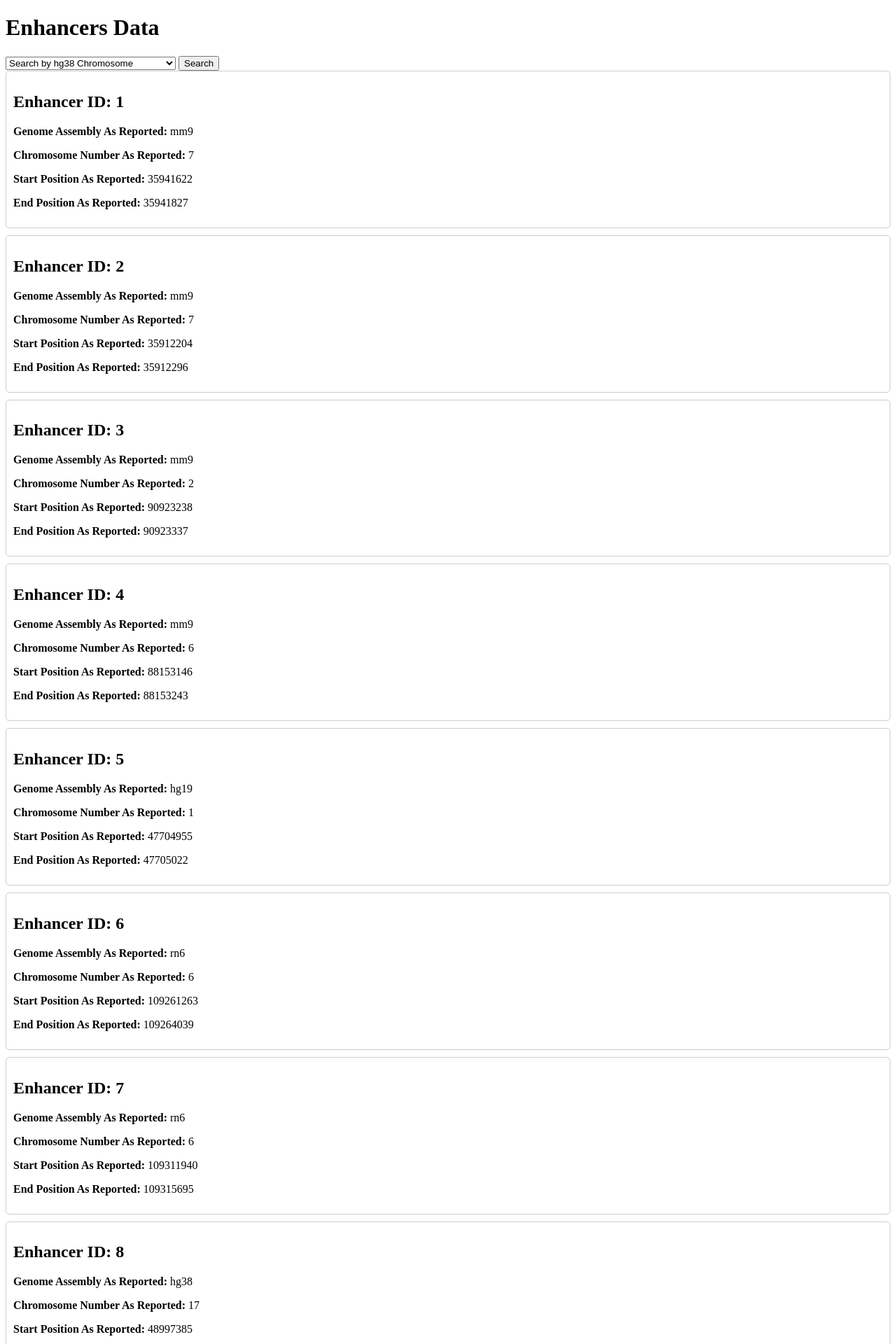
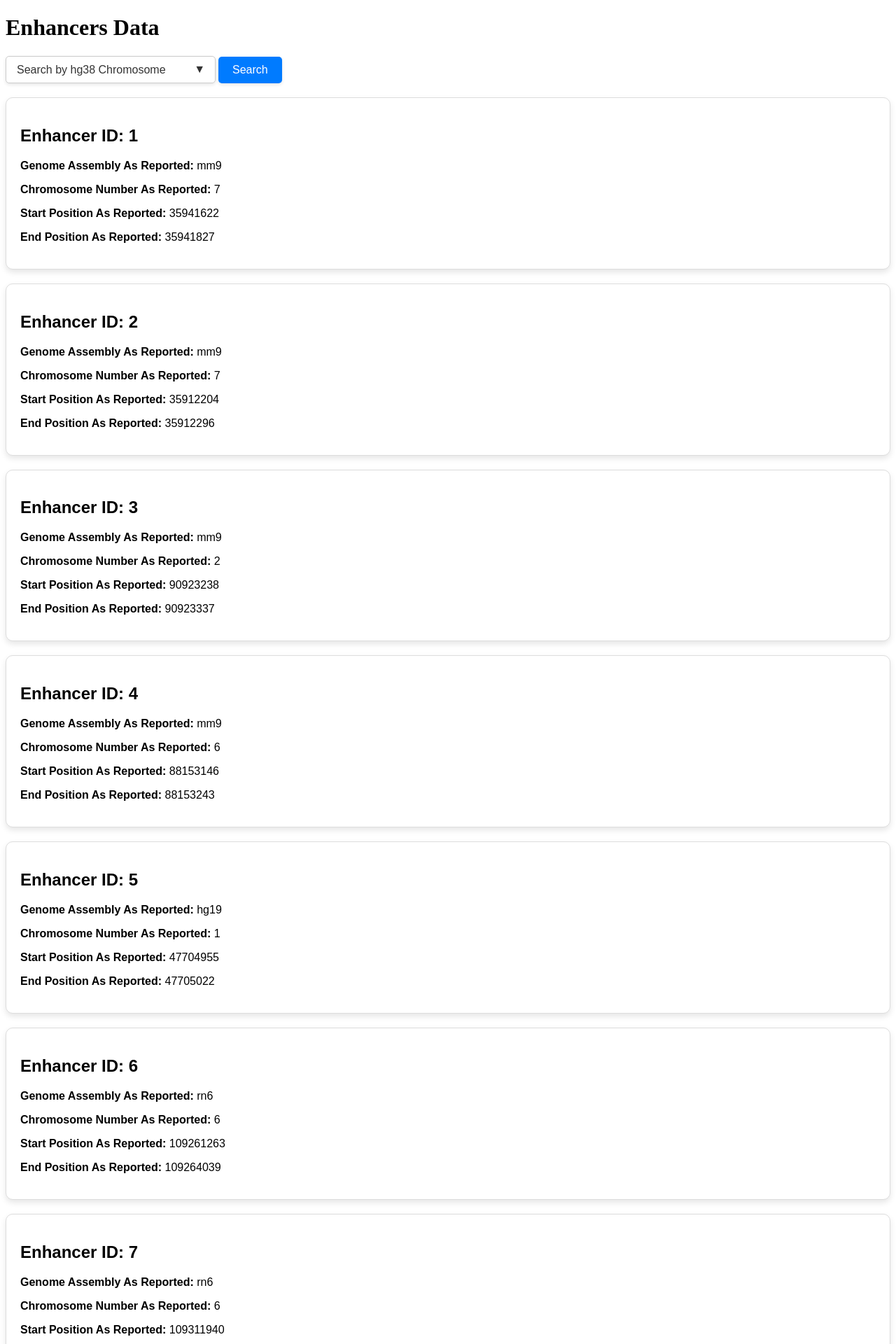
Before and after one commit to woonyee28/web-database, a Django app: page / in a window 1280 px wide. Shown: the top 1920 px of the page at 70% size. Run offline with Django 5.2, Linux system fonts and the light colour scheme; data comes from the database, SQL or seed files in the repository.

Commit message:
css first edit

```diff
--- a/database/templates/index.html
+++ b/database/templates/index.html
@@ -5,15 +5,109 @@
     <title>Enhancers Data</title>
     <!-- Add any necessary CSS styles for card layout -->
     <style>
-        .card {
+            .select-wrapper {
+            position: relative;
+            display: inline-block;
+            width: 100%;
+            max-width: 300px;
+            margin-bottom: 20px;
+        }
+
+        select {
+            appearance: none;
+            -webkit-appearance: none;
+            -moz-appearance: none;
+            width: 100%;
+            padding: 10px 15px;
             border: 1px solid #ccc;
             border-radius: 5px;
-            padding: 10px;
-            margin-bottom: 10px;
+            background-color: #fff;
+            font-size: 16px;
+            color: #333;
+            cursor: pointer;
+            transition: all 0.3s ease;
+            outline: none;
+            box-shadow: 0 2px 5px rgba(0, 0, 0, 0.1);
         }
+
+        select:hover, select:focus {
+            border-color: #007bff;
+            box-shadow: 0 3px 8px rgba(0, 123, 255, 0.3);
+        }
+
+        /* Adding a custom arrow for the select */
+        .select-wrapper::after {
+            content: '\25BC'; /* Downward arrow */
+            position: absolute;
+            top: 50%;
+            right: 15px;
+            transform: translateY(-50%);
+            pointer-events: none;
+            color: #333;
+            font-size: 16px;
+        }
+
+        .input-group {
+        display: flex;
+        flex-wrap: nowrap;
+        gap: 10px;
+        margin-bottom: 20px;
+    }
+
+        .input-group input[type="text"] {
+            width: 100%;
+            max-width: 300px;
+            padding: 10px 15px;
+            border: 1px solid #ccc;
+            border-radius: 5px;
+            background-color: #fff;
+            font-size: 16px;
+            color: #333;
+            outline: none;
+            box-shadow: 0 2px 5px rgba(0, 0, 0, 0.1);
+            transition: all 0.3s ease;
+        }
+
+        .input-group input[type="text"]:hover, .input-group input[type="text"]:focus {
+            border-color: #007bff;
+            box-shadow: 0 3px 8px rgba(0, 123, 255, 0.3);
+        }
+
+        .btn-search {
+            padding: 10px 20px;
+            border: none;
+            border-radius: 5px;
+            background-color: #007bff;
+            color: #fff;
+            font-size: 16px;
+            cursor: pointer;
+            margin-bottom: 20px;
+            transition: background-color 0.3s ease;
+            box-shadow: 0 2px 5px rgba(0, 0, 0, 0.1);
+        }
+
+        .btn-search:hover {
+            background-color: #0056b3;
+        }
+
+
+        .card {
+            border: 1px solid #ddd;
+            border-radius: 10px;
+            padding: 20px;
+            margin-bottom: 20px;
+            background-color: #fff;
+            box-shadow: 0 4px 8px rgba(0, 0, 0, 0.1);
+            transition: transform 0.3s ease, box-shadow 0.3s ease, background-color 0.3s ease;
+            font-family: 'Arial', sans-serif;
+        }
+
         .card:hover {
-            background-color: #f0f0f0; /* Add hover effect */
+            background-color: #f9f9f9;
+            box-shadow: 0 8px 16px rgba(0, 0, 0, 0.2);
+            transform: translateY(-5px);
         }
+
         #deco {
             text-decoration: none;
             color: inherit;
@@ -48,21 +142,23 @@
 
     <!-- Search bar -->
     <form action="" method="GET" class="search-bar">
-        <select name="search_type" id="search_type" onchange="updateSearchFields()">
-            <option value="hg38" {% if request.GET.search_type == 'hg38' %}selected{% endif %}>Search by hg38 Chromosome</option>
-            <option value="reported" {% if request.GET.search_type == 'reported' %}selected{% endif %}>Search by Chromosome as Reported</option>
-            <option value="target" {% if request.GET.search_type == 'target' %}selected{% endif %}>Search by Target</option>
-        </select>
+        <div class="select-wrapper">
+            <select name="search_type" id="search_type" onchange="updateSearchFields()">
+                <option value="hg38" {% if request.GET.search_type == 'hg38' %}selected{% endif %}>Search by hg38 Chromosome</option>
+                <option value="reported" {% if request.GET.search_type == 'reported' %}selected{% endif %}>Search by Chromosome as Reported</option>
+                <option value="target" {% if request.GET.search_type == 'target' %}selected{% endif %}>Search by Target</option>
+            </select>
+        </div>
 
         <!-- hg38 Chromosome Search Fields -->
-        <div id="hg38_fields" style="{% if request.GET.search_type != 'hg38' %}display:none;{% endif %}">
+        <div id="hg38_fields" class="input-group" style="{% if request.GET.search_type != 'hg38' %}display:none;{% endif %}">
             <input type="text" name="hg38_chromosome" placeholder="hg38 Chromosome" value="{{ request.GET.hg38_chromosome }}">
             <input type="text" name="hg38_start" placeholder="hg38 Start" value="{{ request.GET.hg38_start }}">
             <input type="text" name="hg38_end" placeholder="hg38 End" value="{{ request.GET.hg38_end }}">
         </div>
 
         <!-- Chromosome as Reported Search Fields -->
-        <div id="reported_fields" style="{% if request.GET.search_type != 'reported' %}display:none;{% endif %}">
+        <div id="reported_fields" class="input-group" style="{% if request.GET.search_type != 'reported' %}display:none;{% endif %}">
             <input type="text" name="organism" placeholder="Organism" value="{{ request.GET.organism }}">
             <input type="text" name="genome_assembly" placeholder="Genome Assembly" value="{{ request.GET.genome_assembly }}">
             <input type="text" name="chromosome_number" placeholder="Chromosome Number" value="{{ request.GET.chromosome_number }}">
@@ -71,14 +167,14 @@
         </div>
 
         <!-- Target Search Fields -->
-        <div id="target_fields" style="{% if request.GET.search_type != 'target' %}display:none;{% endif %}">
+        <div id="target_fields" class="input-group" style="{% if request.GET.search_type != 'target' %}display:none;{% endif %}">
             <input type="text" name="target_gene" placeholder="Target Gene" value="{{ request.GET.target_gene }}">
             <input type="text" name="organ" placeholder="Organ" value="{{ request.GET.organ }}">
             <input type="text" name="tissue" placeholder="Tissue" value="{{ request.GET.tissue }}">
             <input type="text" name="cell" placeholder="Cell" value="{{ request.GET.cell }}">
         </div>
 
-        <button type="submit">Search</button>
+        <button type="submit" class="btn-search">Search</button>
     </form>
 
     <script>
```
